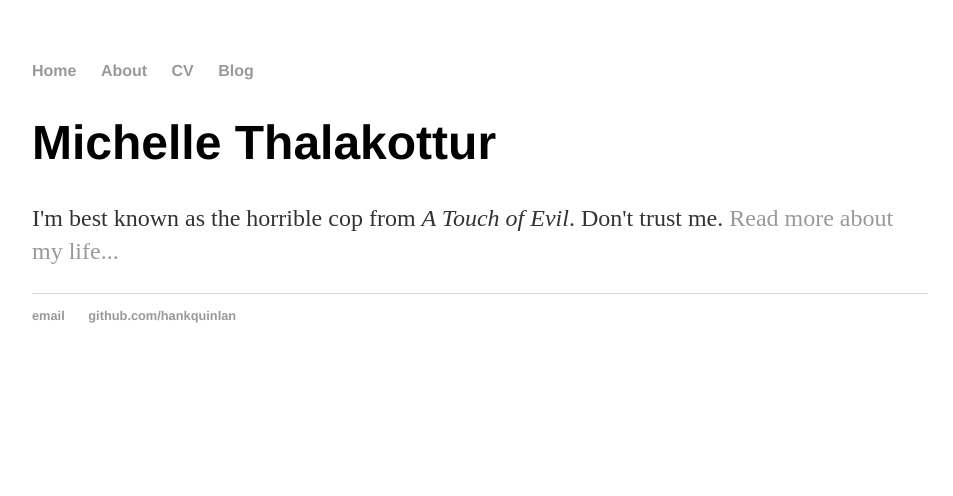
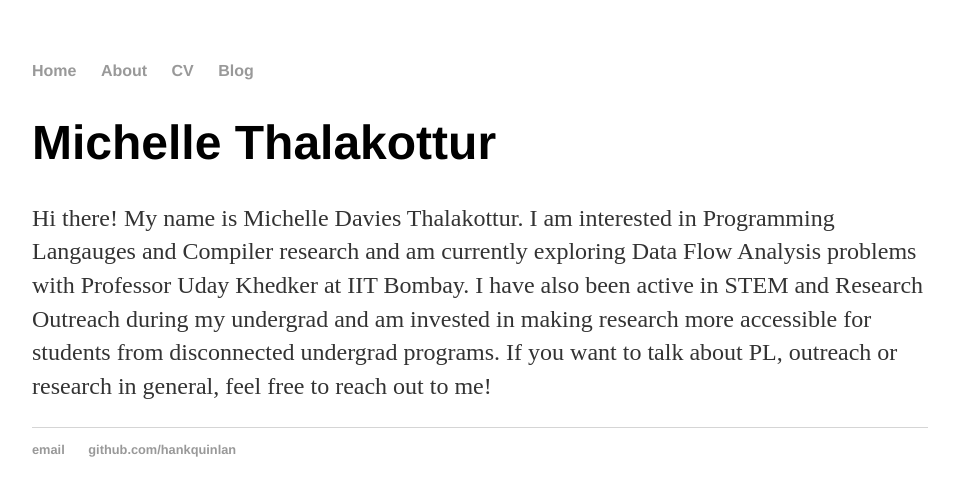
Before and after one commit to michelledaviest/michelledaviest.github.io, a Jekyll site: the page built from index.html, in a window 1280 px wide. Shown: the top 496 px of the page, without its empty margins (160-1113 px from the left). Built offline with Jekyll 4.4.1, drawn with Linux system fonts in a browser that asks for light colours.

Commit message:
add blurb

```diff
--- a/index.html
+++ b/index.html
@@ -3,7 +3,7 @@ layout: default
 title: Michelle Thalakottur
 ---
 
-		<div class="blurb">
-			<h1>Michelle Thalakottur</h1>
-			<p>I'm best known as the horrible cop from <em>A Touch of Evil</em>. Don't trust me. <a href="/about">Read more about my life...</a></p>
-		</div>
+<div class="blurb">
+	<h1>Michelle Thalakottur</h1>
+	<p>Hi there! My name is Michelle Davies Thalakottur. I am interested in Programming Langauges and Compiler research and am currently exploring Data Flow Analysis problems with Professor Uday Khedker at IIT Bombay. I have also been active in STEM and Research Outreach during my undergrad and am invested in making research more accessible for students from disconnected undergrad programs. If you want to talk about PL, outreach or research in general, feel free to reach out to me! </a></p>
+</div>
```
